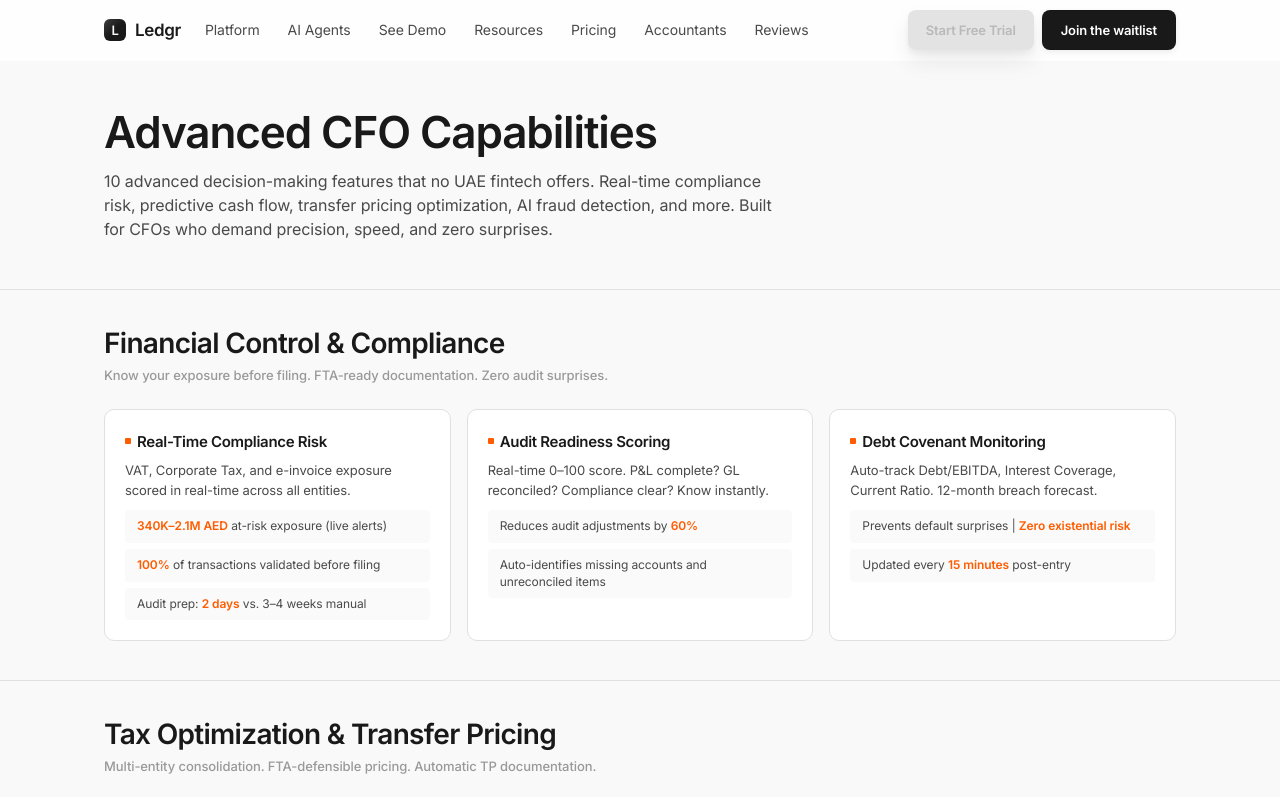
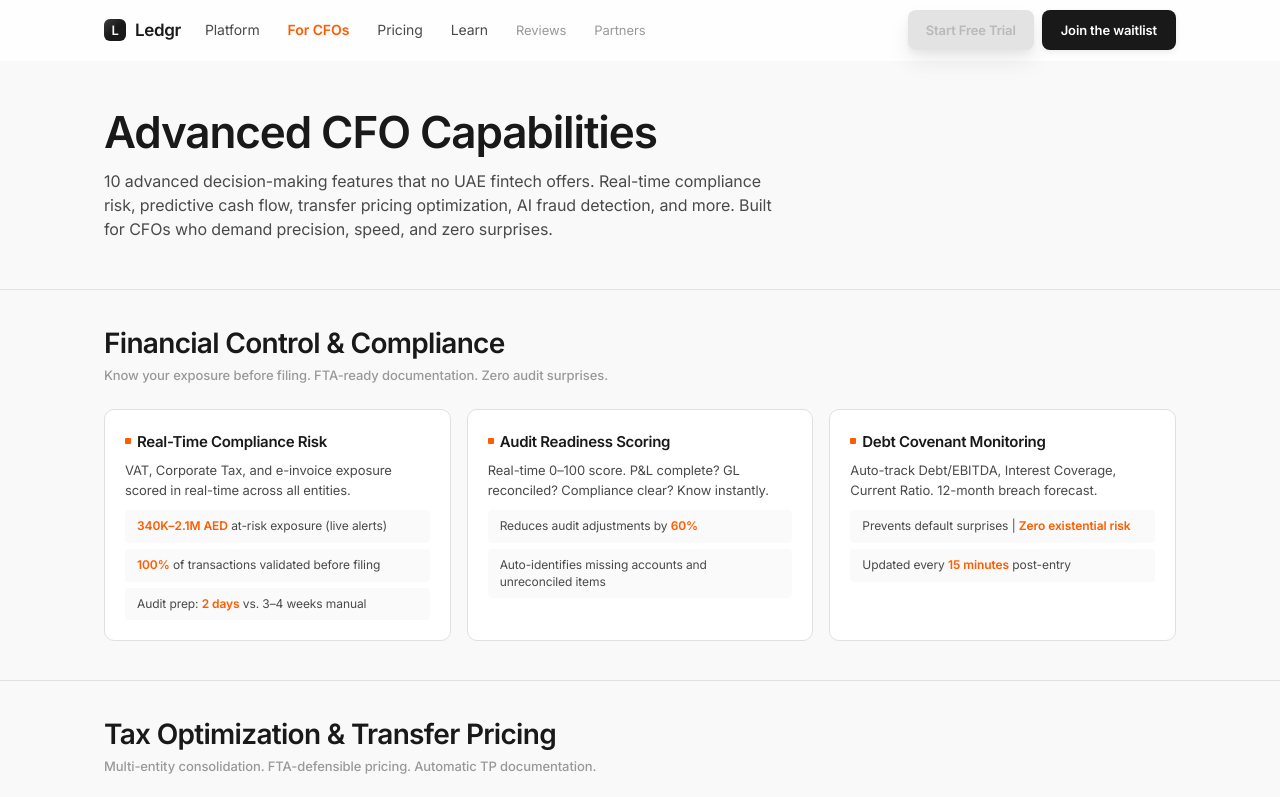
Before and after one commit to ashikkarim1/ledgr, a website: page cfo-dashboard.html in a window 1280 px wide. Shown: the top 797 px of the page. Drawn offline with Linux system fonts and the light colour scheme.

Commit message:
Redesign main navigation: World-class, data-focused, CFO-first positioning
Navigation changes:
- Removed 'AI Agents' (no longer aligns with CFO/data focus)
- Replaced 'See Demo' with 'For CFOs' (prominent, accent-colored)
- Renamed 'Resources' → 'Learn' (clearer intent)
- Renamed 'Accountants' → 'Partners' (more professional)
- Grouped strategically:
  * Product-focused: Platform, For CFOs
  * Commercial: Pricing
  * Educational: Learn
  * Social proof + Partners: Reviews, Partners (secondary sizing)

Messaging shift:
- Emphasizes CFO decision-making capabilities
- Removes agent-focused framing
- Focuses on data, efficiency, business impact

Applied to both index.html and cfo-dashboard.html for consistency.

Co-Authored-By: Claude Haiku 4.5 <noreply@anthropic.com>

```diff
--- a/cfo-dashboard.html
+++ b/cfo-dashboard.html
@@ -184,12 +184,11 @@
 
         <nav class="nav__links" aria-label="Primary">
           <a href="index.html">Platform</a>
-          <a href="agents.html">AI Agents</a>
-          <a href="demo.html#dashboard">See Demo</a>
-          <a href="resources.html">Resources</a>
+          <a href="cfo-dashboard.html" style="font-weight: 600; color: var(--accent);">For CFOs</a>
           <a href="pricing.html">Pricing</a>
-          <a href="accountants.html">Accountants</a>
-          <a href="reviews.html">Reviews</a>
+          <a href="resources.html">Learn</a>
+          <a href="reviews.html" style="font-size: 13px; color: var(--ink-3);">Reviews</a>
+          <a href="accountants.html" style="font-size: 13px; color: var(--ink-3);">Partners</a>
         </nav>
 
         <div class="nav__cta">
```
Also changed, not shown: index.html (+4 -5 lines).
